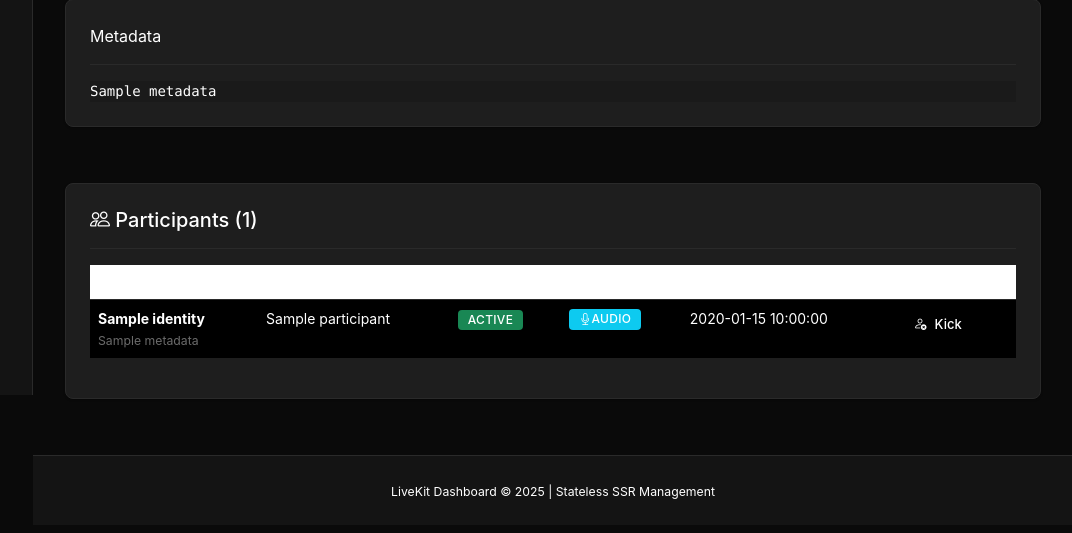
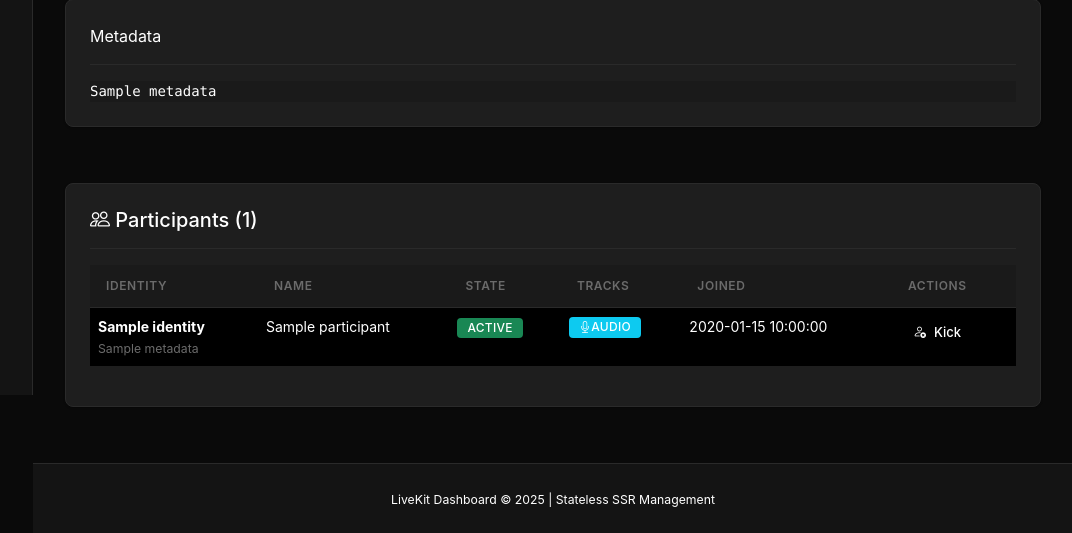
Before and after one commit to thinhdanggroup/livekit-dashboard, a FastAPI app: template app/templates/rooms/detail.html.j2 in a window 1280 px wide. Shown: the part 405-938 px from the top of the page, without its empty margins (207-1279 px from the left). Before the commit the page ends 904 px from the top, so only its background shows below. Run offline with FastAPI, Linux system fonts and the light colour scheme; the template is opened without the code that fills it: most values are stand-ins (such as "Sample title", 1, 10 or a date in 2020); parts of the project's set-up code (start-up, migrations or seed data) failed here and were passed over; some libraries are stand-ins or nearby versions.

Commit message:
fix participant table title

```diff
--- a/app/static/css/style.css
+++ b/app/static/css/style.css
@@ -338,6 +338,31 @@
 
 tbody tr:last-child td {
     border-bottom: none;
+}
+
+/* Override Bootstrap table header styles with high specificity */
+.table > thead > tr > th,
+.table thead th,
+.table > :not(caption) > * > th {
+    background-color: var(--bg-tertiary) !important;
+    color: var(--text-muted) !important;
+    border-color: var(--border-color) !important;
+    font-size: 0.75rem !important;
+    font-weight: 600 !important;
+    text-transform: uppercase !important;
+    letter-spacing: 0.05em !important;
+    padding: 0.75rem 1rem !important;
+}
+
+/* Ensure table header text is visible */
+.table thead {
+    background-color: var(--bg-tertiary) !important;
+}
+
+.table th {
+    background-color: var(--bg-tertiary) !important;
+    color: var(--text-muted) !important;
+    border-bottom-color: var(--border-color) !important;
 }
 
 /* Buttons */
--- a/app/templates/base.html.j2
+++ b/app/templates/base.html.j2
@@ -5,6 +5,7 @@
     <meta name="viewport" content="width=device-width, initial-scale=1.0">
     <meta http-equiv="X-UA-Compatible" content="ie=edge">
     <title>{% block title %}LiveKit Dashboard{% endblock %}</title>
+    <link rel="icon" type="image/png" href="/static/favicon.png">
 
     <!-- Bootstrap CSS -->
     <link href="https://cdn.jsdelivr.net/npm/bootstrap@5.3.0/dist/css/bootstrap.min.css" rel="stylesheet">
--- a/pyproject.toml
+++ b/pyproject.toml
@@ -16,6 +16,8 @@
 livekit-api = "^1.0.7"
 itsdangerous = "^2.1.2"
 python-dotenv = "^1.0.0"
+colorama = "^0.4.6"
+pydub = "^0.25.1"
 
 [tool.poetry.group.dev.dependencies]
 pytest = "^7.4.0"
```
Also changed, not shown: app/static/favicon.png (added), 1 other file.
